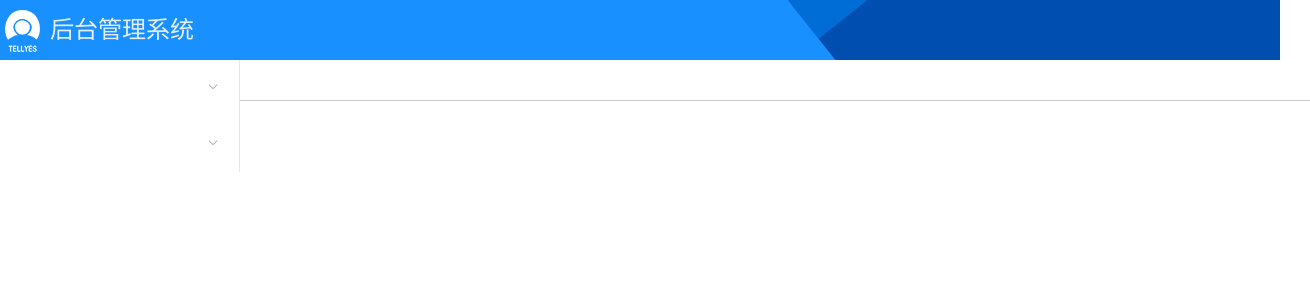
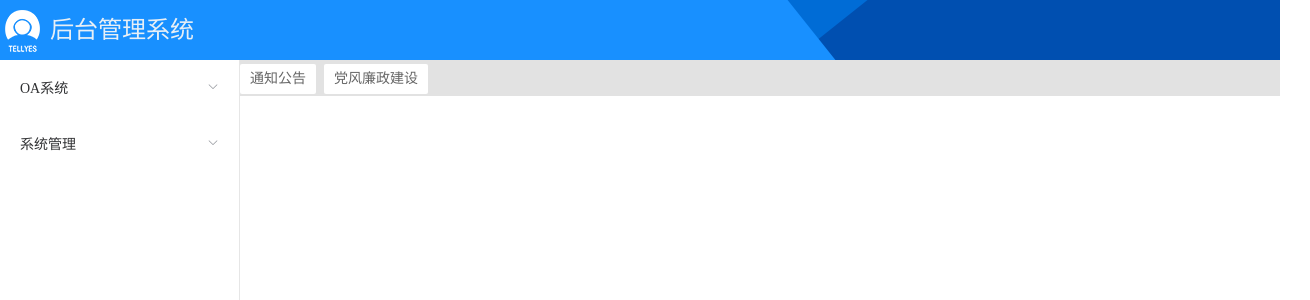
Before and after one commit to guoyanwushu/admin, a Vue app: page / in a window 1280 px wide. Shown: the top 300 px of the page, 1310 px wide, since content can reach past the window. Built offline with nearby package versions, Linux system fonts and the light colour scheme.

Commit message:
tagView 调整

```diff
--- a/src/components/Menu/menu-item.vue
+++ b/src/components/Menu/menu-item.vue
@@ -1,32 +1,37 @@
 <template>
   <div>
-    <el-submenu v-if="menuItem.children && menuItem.children.length>0" :index="menuItem[valueKey]">
-      <slot v-bind:itemData="menuItem">
-        <span slot="title">{{menuItem[labelKey]}}</span>
-      </slot>
-      <menu-item v-for="item in menuItem.children" :menuItem="item" :value-key="valueKey" :label-key="labelKey">
-      </menu-item>
+    <el-submenu v-if="menuItem.children && menuItem.children.length>0" :index="menuItem[indexKey]">
+      <span slot="title">{{menuItem[textKey]}}</span>
+      <menu-item v-for="item in menuItem.children" :menuItem="item" :index-key="indexKey" :text-key="textKey"></menu-item>
     </el-submenu>
-    <el-menu-item v-else :index="menuItem[valueKey]" @click="chooseMenuItem">
-      <slot v-bind:itemData="menuItem">
-        <span slot="title">{{menuItem[labelKey]}}</span>
-      </slot>
+    <el-menu-item v-else :index="menuItem[indexKey]" @click="chooseMenuItem">
+      <span slot="title">{{menuItem[textKey]}}</span>
     </el-menu-item>
   </div>
 </template>
 <script>
   /* 从后端请求回来的菜单数据，要同时构建菜单和路由 */
-  export default {
+  export  default {
     name: 'MenuItem',
     props: {
       menuItem: Object,
-      labelKey: String,
-      valueKey: String
+      indexKey: {
+        type: String,
+        required: true,
+        default: 'id'
+      },
+      textKey: {
+        type: String,
+        required: true,
+        default: 'name'
+      }
     },
     methods: {
       chooseMenuItem () {
-        // this.$store.dispatch('tagView/addVisitedView', {title: this.menuItem.title, path: this.menuItem.path, name: this.menuItem.name, meta: this.menuItem.meta});
-        // this.$router.push(this.menuItem.path);
+        /*this.$store.dispatch('tagView/addVisitedView', {title: this.menuItem.title, path: this.menuItem.path, name: this.menuItem.name, meta: this.menuItem.meta});
+        this.$router.push(this.menuItem.path);*/
+        console.log('chooseing menu')
+        this.$emit('choose', this.menuItem)
       }
     }
   }
--- a/src/components/Menu/menu.vue
+++ b/src/components/Menu/menu.vue
@@ -1,6 +1,6 @@
 <template>
-  <el-menu default-active="1">
-    <menu-item v-for="item in menusData" :menuItem="item"></menu-item>
+  <el-menu default-active="1" @select="handleSelect">
+    <menu-item v-for="item in menusData" :menuItem="item" :index-key="indexKey" :text-key="textKey"></menu-item>
   </el-menu>
 </template>
 <script>
@@ -9,41 +9,51 @@ import inst from '../../apis/index'
 export default {
   data () {
     return {
-      menusData: []
+      // menusData: [],
+      // flatterMenuObj: {}
+    }
+  },
+  created: function () {
+    // 将可点击节点的index，转换为数据对象
+  },
+  props: {
+    menusData: {
+      type: Array,
+      required: true
+    },
+    indexKey: {
+      type: String,
+      required: true,
+      default: 'id'
+    },
+    textKey: {
+      type: String,
+      required: true,
+      default: 'name'
     }
   },
   components: {
     MenuItem
   },
   methods: {
-    addRoute(routes, menus) {
-      menus.map(menu => {
-        routes.push({
-          id: menu.id,
-          name: menu.name,
-          title: menu.title,
-          path: menu.path,
-          component: () => import(`views/${menu.componentPath}`),
-          meta: menu.meta
-        })
-        if (menu.meta.fix) {
-          this.$store.dispatch('tagView/addVisitedView', {title: menu.title, name: menu.name, path: menu.path, meta: menu.meta})
+    handleSelect (index) {
+      console.log(this.flatterMenuObj)
+      this.$emit('choosemenu', this.flatterMenuObj[index])
+    },
+    flatterMenu (menus) {
+      menus.map(menuItem => {
+        if (!menuItem.children || !menuItem.children.length) {
+          this.flatterMenuObj[menuItem[this.indexKey]] = Object.assign({}, menuItem)
+        } else {
+          this.flatterMenu(menuItem.children)
         }
-        this.$store.dispatch('tagView/addCachedView', {name: menu.name, meta: menu.meta})
-        if (menu.children) this.addRoute(routes, menu.children)
       })
+
     }
   },
   mounted () {
-    inst.get('/menus').then(res=> {
-      var asyncRoutes = []
-      if (res && res.length) {
-        this.addRoute(asyncRoutes, res);
-        this.menusData = asyncRoutes
-        this.$router.addRoutes(asyncRoutes);
-        this.$router.push(this.$store.state.tagView.visitedViews[0].path)
-      }
-    })
+    this.flatterMenuObj = Object.create(null)
+    this.flatterMenu(this.menusData)
   }
 }
 </script>
--- a/src/components/layout/index.vue
+++ b/src/components/layout/index.vue
@@ -5,10 +5,16 @@
     </header>
     <div class="layout-content">
       <div class="panel-left">
-        <main-nav :menuData="menus" label-key="text" value-key="id"></main-nav>
+        <main-nav :menus-data="menus" @choosemenu="handleMenuChoose" :text-key="'text'" :index-key="'id'">
+        </main-nav>
       </div>
       <div class="panel-right">
-        <tag-nav></tag-nav>
+        <tag-nav
+          :tags="tags"
+          ref="tagView"
+          tag-value-field="id"
+          tag-text-field="text"
+          ></tag-nav>
         <div class="router-view-wrapper">
           <keep-alive :include="cachedViews">
             <router-view />
@@ -20,8 +26,8 @@
 </template>
 <script>
 import VHeader from '../Header/index'
-import MainNav from '../Menu/TestMenu.vue'
-import TagNav from '../TagNav/TagNav'
+import MainNav from '../Menu/menu.vue'
+import TagNav from '../../framework/TagView/TagView'
 import menus from '../../mock/permission'
 import inst from '../../apis/index'
 export default {
@@ -33,7 +39,14 @@ export default {
   },
   data () {
     return {
-      menus: []
+      menus: menus,
+      tags: [{
+        id: 1,
+        text: '通知公告'
+      }, {
+        id: 2,
+        text: '党风廉政建设'
+      }]
     }
   },
   computed: {
@@ -41,8 +54,13 @@ export default {
       return this.$store.state.tagView.cachedViews
     }
   },
+  methods: {
+    handleMenuChoose (item) {
+      this.$refs.tagView.addView(item)
+    }
+  },
   mounted () {
-    this.menus = menus
+
   }
 }
 </script>
--- /dev/null
+++ b/src/framework/TagView/TagView.vue
@@ -0,0 +1,186 @@
+<template>
+  <div ref="tagviewContainer" class="tagview-container">
+    <span @click="transLeft" v-if="isScroll" class="trans-left"> < </span>
+    <div class="tags-container" ref="tags">
+      <li
+        v-for="tag in tags"
+        @click="handleClick(tag)"
+        :class="[tag[tagValueField] == activeTagId?tagActiveClassName:'', 'tag-item']"
+        :id="'_tag_'+tag[tagValueField]">
+        <slot v-bind:tag="tag">{{tag[tagTextField]}}</slot>
+      </li>
+    </div>
+    <span @click="transRight" v-if="isScroll" class="trans-right"> > </span>
+  </div>
+</template>
+<script>
+export default {
+  data () {
+    return {
+      isScroll: false,
+      transDis: 0,           // 整个tags容器水平位移的距离
+      activeTagId: this.defaultActiveTagId
+    }
+  },
+  props: {
+    tags: {
+      type: Array,
+      default: []
+    },
+    transStepDis: {
+      type: Number,
+      default: 250
+    },
+    tagActiveClassName: {
+      type: String,
+      default: '_tag_active_'
+    },
+    tagValueField: {
+      type: String,
+      default: 'id'
+    },
+    tagTextField: {
+      type: String,
+      default: 'name'
+    },
+    defaultActiveTagId: {
+      type: String
+    }
+  },
+  mounted () {
+    // TODO 监听resize事件, 判断是否要显示向左及向右的滚动条
+    window.addEventListener('resize', () => {
+      this.checkScroll()
+    })
+  },
+  methods: {
+    transLeft () {
+      // TODO 处理左箭头点击， 实际是向右移动
+      if (this.transDis + this.transDis >= 0) {
+        this.transDis = 0
+      } else {
+        this.transDis += this.transDis
+      }
+    },
+    transRight () {
+      // TODO 处理右箭头点击, 实际是向左移动
+      const {tagsWidth, containerWidth} = this.getDistanceInfo();
+      if (Math.abs(this.transDis - this.transStepDis) + containerWidth>= tagsWidth) {
+        this.transDis = containerWidth - tagsWidth
+      } else {
+        this.transDis -= this.transDis
+      }
+    },
+    handleClick (tag) {
+      this.activeTagId = tag[this.tagValueField];
+      this.checkVisualStatus(tag[this.tagValueField])
+      this.$emit('tagActive', tag)
+    },
+    handleCloseNow () {
+      // TODO 处理关闭当前tag
+    },
+    handleCloseAll () {
+      // TODO 处理关闭所有tag
+    },
+    handleCloseOthers () {
+      // TODO 处理关闭其他tag
+    },
+    handleCloseRight () {
+      // TODO 处理关闭右侧tag
+
+    },
+    handleCloseLeft () {
+      // TODO 处理关闭左侧tag
+      this.transDis += this.transStepDis
+    },
+    getDistanceInfo () {
+      return {
+        tagsWidth: this.$refs.tags.offsetWidth,
+        containerWidth: this.$refs.tagviewContainer.offsetWidth
+      }
+    },
+    checkScroll () {
+      const {tagsWidth, containerWidth} = this.getDistanceInfo();
+      this.isScroll =  tagsWidth > containerWidth
+    },
+    checkVisualStatus (tagId) {
+      const tagNow = document.getElementById(`_tag_${tagId}`);
+      const {containerWidth} = this.getDistanceInfo();
+      if (tagNow.offsetLeft + this.transDis < 0) {
+        this.transDis = -tagNow.offsetLeft
+      }
+      if (tagNow.offsetLeft + tagNow.offsetWidth + this.transDis > containerWidth) {
+        this.transDis = -(tagNow.offsetLeft - containerWidth + tagNow.offsetWidth)
+      }
+    },
+    addView (view) {
+      if (this.tags.find(tag => tag[this.tagValueField] === view[this.tagValueField])) {
+        this.activeTagId = view[this.tagValueField]
+      } else {
+        this.tags.push(view)
+        this.activeTagId = view[this.tagValueField]
+      }
+      this.$nextTick(() => {
+        this.checkScroll();
+        this.checkVisualStatus(this.activeTagId)
+      })
+    }
+  },
+  watch: {
+    transDis (newVal, oldVal) {
+      if (newVal === oldVal) return
+      this.$refs.tags.style.transform = `translate(${newVal}px, 0)`
+    }
+  }
+}
+</script>
+<style lang="scss" scoped>
+  .tagview-container {
+    line-height: 30px;
+    height: 30px;
+    width: 100%;
+    overflow: hidden;
+    background-color: #e2e2e2ff;
+    padding: 3px 0;
+    position: relative;
+  }
+  .trans-left {
+    position: absolute;
+    left: 0;
+    top: 0;
+    height: 100%;
+    width: 15px;
+    background-color: #ccc;
+    cursor: pointer;
+  }
+  .trans-right {
+    position: absolute;
+    right: 0;
+    top: 0;
+    height: 100%;
+    width: 15px;
+    background-color: #ccc;
+    cursor: pointer;
+  }
+  .tags-container {
+    transition: all .1s ease;
+    white-space: nowrap;
+    display: inline-block;
+  }
+  .tag-item {
+    display: inline-block;
+    padding: 0 10px;
+    background-color: #fff;
+    border-radius: 2px;
+    color: #666;
+    font-size: 14px;
+    cursor: pointer;
+    & + .tag-item {
+      margin-left: 8px;
+    }
+  }
+  ._tag_active_ {
+    color: #3172ff;
+    border-bottom: 2px solid #2c6cc3;
+  }
+</style>
```
Also changed, not shown: src/components/Menu/menu.md (+1 -0 lines), src/framework/TagView/tagview.md (added, +6 -0 lines), src/mock/permission1.js (added, +43 -0 lines).
